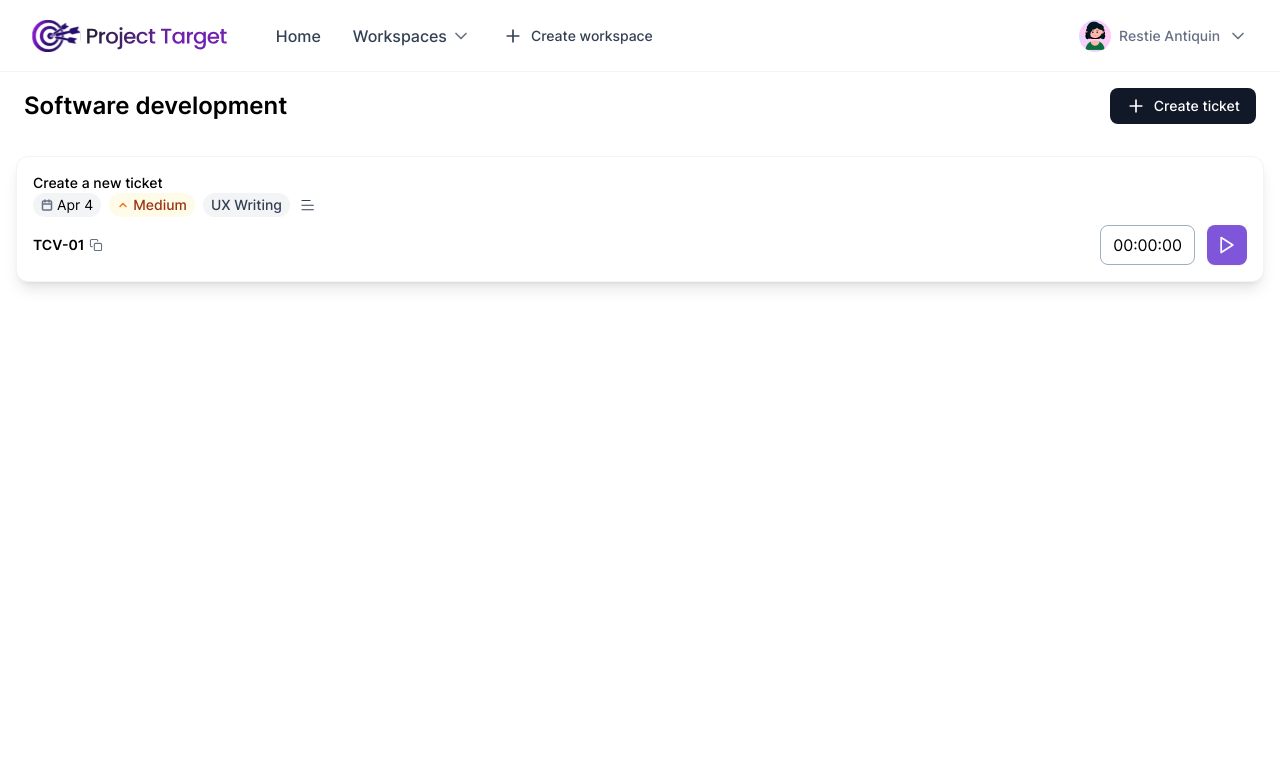
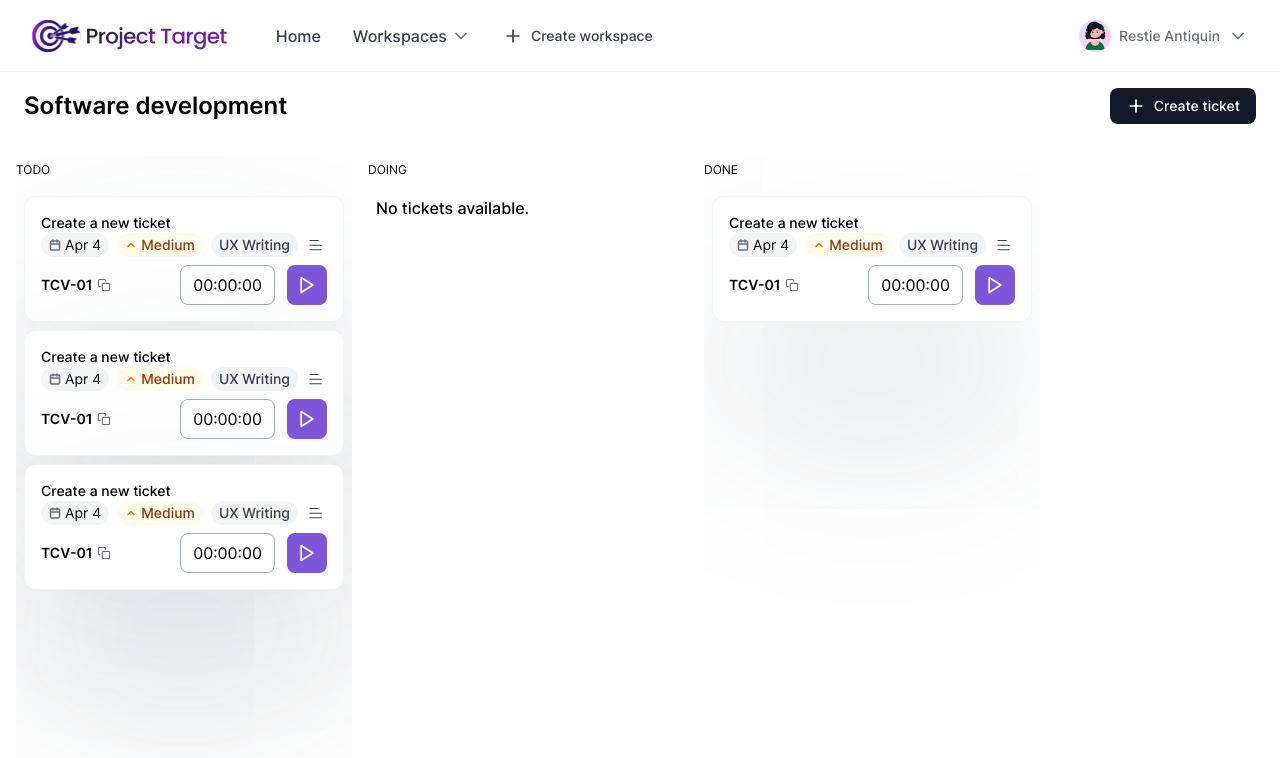
Before and after one commit to Kent-Vincent/project-target, an Angular app: page / in a window 1280 px wide. Shown: the top 758 px of the page. Built offline with nearby package versions, Linux system fonts and the light colour scheme.

Commit message:
Added ticket categories

```diff
--- /dev/null
+++ b/src/app/commons/models/ticket-category.model.d.ts
@@ -0,0 +1,4 @@
+interface TicketCategory {
+  name: string;
+  tickets: Ticket[];
+}
--- a/src/app/pages/workspace/ticket-card/ticket-card.component.css
+++ b/src/app/pages/workspace/ticket-card/ticket-card.component.css
@@ -1,3 +1,8 @@
 :host {
-  @apply flex flex-col justify-start items-stretch gap-2 p-4 bg-white rounded-xl shadow-lg border border-gray-100;
+  @apply flex flex-col justify-start items-stretch gap-2 p-4 bg-white rounded-xl shadow-[0px_100px_200px_0_rgba(52,64,84,0.18)] border border-gray-100;
+
 }
+
+:host(:not(:last-child)) {
+  @apply shadow-[0px_100px_200px_0_rgba(52,64,84,0.18)];
+}
--- a/src/app/pages/workspace/ticket-card/ticket-card.component.html
+++ b/src/app/pages/workspace/ticket-card/ticket-card.component.html
@@ -1,6 +1,6 @@
 <div class="flex flex-col justify-start items-stretch">
   <h5 class="text-sm font-medium">{{ ticket.title }}</h5>
-  <div class="flex flex-row justify-start items-center content-start gap-2 text-sm">
+  <div class="flex flex-row flex-wrap justify-start items-center content-start gap-2 text-sm whitespace-nowrap">
     <div class="flex flex-row justify-center items-center gap-1 px-2 py-0.5 bg-gray-100 rounded-full">
       <svg
         width="12"
--- /dev/null
+++ b/src/app/pages/workspace/ticket-category/ticket-category.component.css
@@ -0,0 +1,3 @@
+:host {
+  @apply flex flex-col justify-start items-stretch gap-2 min-w-[min(20rem,_100%)] lg:overflow-hidden;
+}
--- /dev/null
+++ b/src/app/pages/workspace/ticket-category/ticket-category.component.html
@@ -0,0 +1,13 @@
+<p class="text-xs uppercase text-left px-4 hidden lg:contents">{{ category.name }}</p>
+
+<div class="flex flex-col justify-start items-stretch py-2 px-4 lg:px-2 gap-2 rounded-lg">
+  <app-ticket-card
+    *ngFor="let ticket of category.tickets"
+    [ticket]="ticket"
+  ></app-ticket-card>
+
+  <p
+    *ngIf="!category.tickets || category.tickets.length === 0"
+    class="font-medium"
+  >No tickets available.</p>
+</div>
--- a/src/app/pages/workspace/workspace.component.html
+++ b/src/app/pages/workspace/workspace.component.html
@@ -20,7 +20,49 @@
   </button>
 </div>
 
-<div class="flex-grow w-full p-4">
-  <!-- TODO HERE -->
-  <app-ticket-card [ticket]="ticket"></app-ticket-card>
+<div class="flex-grow w-full flex flex-col lg:flex-row justify-start items-stretch gap-2 lg:gap-4 pt-4 lg:px-4">
+  <div class="relative flex flex-row justify-between items-center gap-2 px-8 text-xs lg:hidden">
+    <button
+      class="flex flex-row justify-start items-center gap-1 uppercase cursor-pointer"
+      (click)="toggleCategoryDropdown()"
+    >
+      <p>{{ selectedCategory.name }}</p>
+
+      <svg width="20" height="20" viewBox="0 0 20 20" fill="none" xmlns="http://www.w3.org/2000/svg">
+        <path d="M5 7.5L10 12.5L15 7.5" stroke="black" stroke-linecap="round" stroke-linejoin="round"/>
+      </svg>
+    </button>
+
+    <!-- TODO: Add functionality for adding a list here -->
+    <button>
+      <span>+ Add another list</span>
+    </button>
+
+    <ul
+      class="absolute top-full left-0 w-full rounded-lg bg-white border border-gray-100 shadow-2xl"
+      *ngIf="isCategoryDropdownOpen || false"
+    >
+      <li
+        *ngFor="let category of ticketCategories"
+        (click)="selectCategory(category)"
+        class="p-4 uppercase hover:bg-gray-100 select-none"
+      >
+        {{ category.name }}
+      </li>
+    </ul>
+  </div>
+
+  <div class="lg:hidden">
+    <app-ticket-category
+      [category]="selectedCategory"
+    ></app-ticket-category>
+  </div>
+
+  <div class="hidden lg:contents">
+    <app-ticket-category
+      *ngFor="let category of ticketCategories"
+      [category]="category"
+    ></app-ticket-category>
+  </div>
+  <!-- <app-ticket-card [ticket]="ticket"></app-ticket-card> -->
 </div>
--- a/src/app/pages/workspace/workspace.component.ts
+++ b/src/app/pages/workspace/workspace.component.ts
@@ -3,10 +3,44 @@ import { Component } from '@angular/core';
 @Component({
   selector: 'app-workspace',
   templateUrl: './workspace.component.html',
-  styleUrls: ['./workspace.component.css']
+  styleUrls: ['./workspace.component.css'],
 })
 export class WorkspaceComponent {
-  ticket: Ticket = {
+  ticketCategories: TicketCategory[] = [
+    {
+      name: "Todo",
+      tickets: [
+        {
+          id: 'TCV-01',
+          title: 'Create a new ticket',
+          deadline: new Date(),
+          description: 'Create a new ticket for the user',
+          labels: ['UX Writing'],
+          priority: 'Medium',
+          assignedUsers: [{
+            name: 'Jane Doe'
+          }],
+          createdBy: {
+            name: 'John Doe'
+          },
+          stopwatchSeconds: 0,
+        },
+        {
+          id: 'TCV-01',
+          title: 'Create a new ticket',
+          deadline: new Date(),
+          description: 'Create a new ticket for the user',
+          labels: ['UX Writing'],
+          priority: 'Medium',
+          assignedUsers: [{
+            name: 'Jane Doe'
+          }],
+          createdBy: {
+            name: 'John Doe'
+          },
+          stopwatchSeconds: 0,
+        },
+        {
           id: 'TCV-01',
           title: 'Create a new ticket',
           deadline: new Date(),
@@ -21,4 +55,42 @@ export class WorkspaceComponent {
           },
           stopwatchSeconds: 0,
         }
+      ]
+    },
+    {
+      name: "Doing",
+      tickets: []
+    },
+    {
+      name: "Done",
+      tickets: [
+        {
+          id: 'TCV-01',
+          title: 'Create a new ticket',
+          deadline: new Date(),
+          description: 'Create a new ticket for the user',
+          labels: ['UX Writing'],
+          priority: 'Medium',
+          assignedUsers: [{
+            name: 'Jane Doe'
+          }],
+          createdBy: {
+            name: 'John Doe'
+          },
+          stopwatchSeconds: 0,
+        },
+      ]
     }
+  ];
+  selectedCategory: TicketCategory = this.ticketCategories[0];
+  isCategoryDropdownOpen: boolean = false;
+
+  toggleCategoryDropdown() {
+    this.isCategoryDropdownOpen = !this.isCategoryDropdownOpen;
+  }
+
+  selectCategory(category: TicketCategory) {
+    this.selectedCategory = category;
+    this.isCategoryDropdownOpen = false;
+  }
+}
--- a/src/app/pages/workspace/workspace.module.ts
+++ b/src/app/pages/workspace/workspace.module.ts
@@ -4,12 +4,14 @@ import { CommonModule } from '@angular/common';
 import { WorkspaceComponent } from './workspace.component';
 import { TicketCardComponent } from './ticket-card/ticket-card.component';
 import { PipesModule } from 'src/app/commons/pipes/pipes.module';
+import { TicketCategoryComponent } from './ticket-category/ticket-category.component';
 
 
 @NgModule({
   declarations: [
     WorkspaceComponent,
     TicketCardComponent,
+    TicketCategoryComponent,
   ],
   imports: [
     CommonModule,
```
Also changed, not shown: src/app/pages/workspace/ticket-category/ticket-category.component.ts (added, +10 -0 lines), 1 other file (tests, documents, lock files or other folders). Lines whose indentation alone changed are shown as unchanged.
